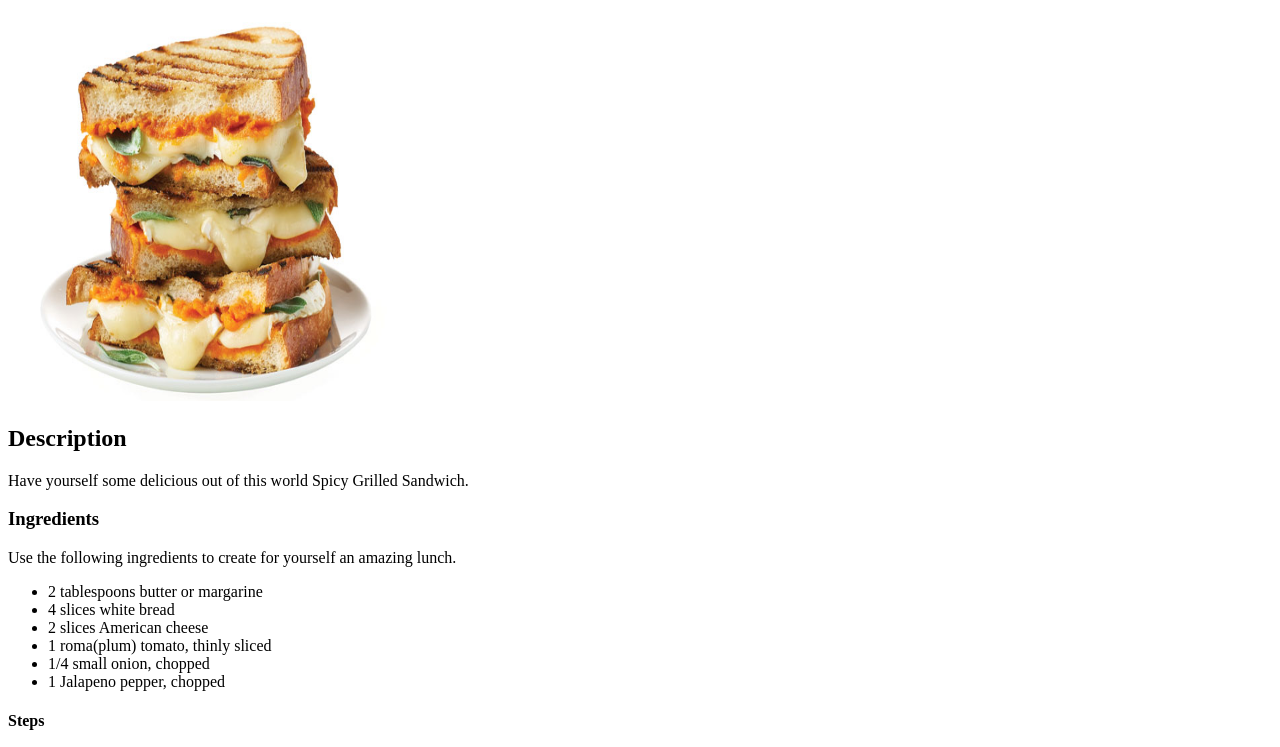
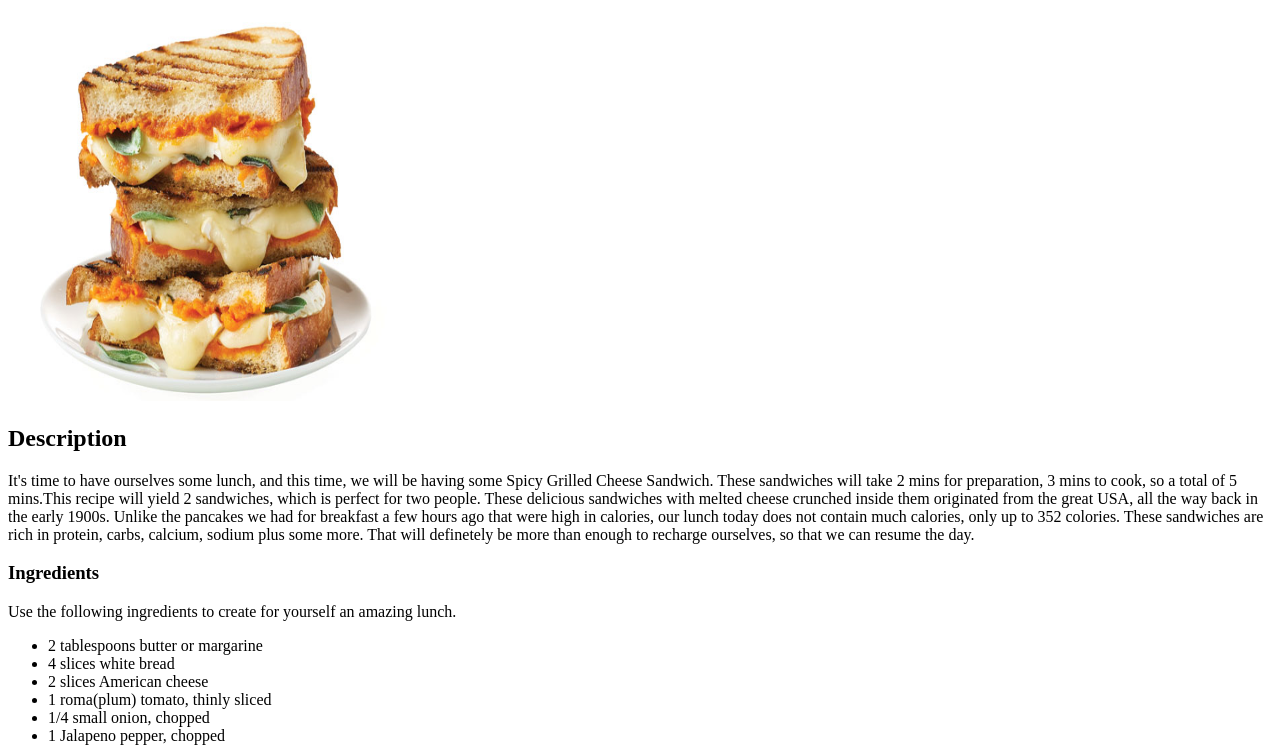
Before and after one commit to KeMo2022/odin-recipes, a plain HTML site: page grilledSandwich.html in a window 1280 px wide. Shown: the part 79-826 px from the top of the page. Drawn offline with Linux system fonts and the light colour scheme.

Commit message:
Finished the description of the recipe

```diff
--- a/grilledSandwich.html
+++ b/grilledSandwich.html
@@ -12,7 +12,16 @@
         <h2>
             Description
         </h2>
-        <p>Have yourself some delicious out of this world Spicy Grilled Sandwich.</p>
+        <p> It's time to have ourselves some lunch, and this time, we will be having some
+            Spicy Grilled Cheese Sandwich. These sandwiches will take 2 mins for preparation,
+            3 mins to cook, so a total of 5 mins.This recipe will yield 2 sandwiches,
+            which is perfect for two people. These delicious sandwiches with melted cheese crunched inside them
+            originated from the great USA, all the way back in the early 1900s.
+            Unlike the pancakes we had for breakfast a few hours ago that were high in calories,
+            our lunch today does not contain much calories, only up to 352 colories. These sandwiches are rich in protein,
+            carbs, calcium, sodium plus some more. That will definetely be more than enough to recharge ourselves,
+            so that we can resume the day.
+        </p>
         <h3>Ingredients</h3>
         <p>Use the following ingredients to create for yourself an amazing lunch.</p>
         <ul>
```
